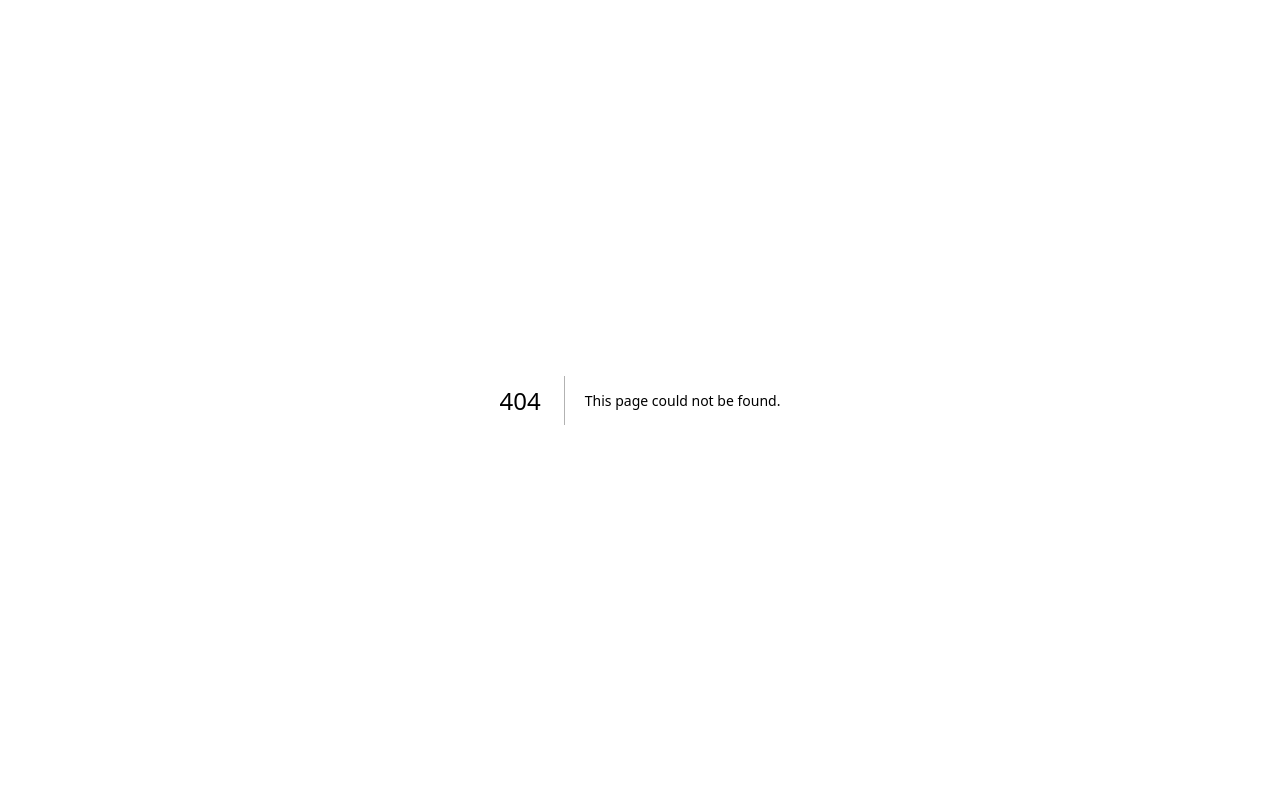
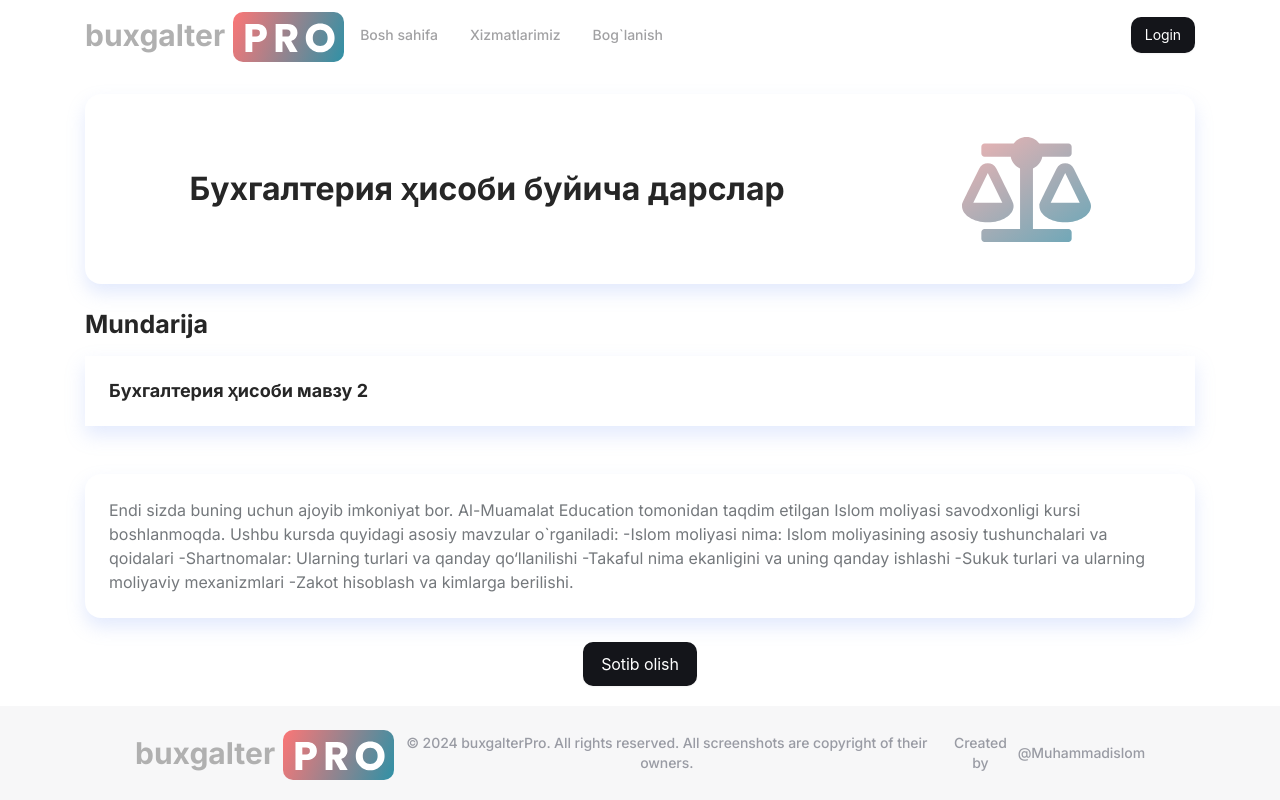
Before and after one commit to xojimuhammedov/buxgalter, a Next.js app: page /lesson/1 in a window 1280 px wide. Before the commit this address had no page. Built offline with nearby package versions, Linux system fonts and the light colour scheme.

Commit message:
add fixed

```diff
--- a/src/components/Footer.jsx
+++ b/src/components/Footer.jsx
@@ -76,10 +76,4 @@ const css = {
       textDecoration: 'none'
     }
   },
-  name: {
-    color: '#B0B0B0',
-    fontSize: '30px',
-    lineHeight: '45px',
-    fontFamily: 'Inter, sans-serif'
-  }
 };
--- a/src/components/Navbar.jsx
+++ b/src/components/Navbar.jsx
@@ -1,5 +1,4 @@
-import { Box, Button, Flex, Heading, Link } from '@chakra-ui/react';
-import Image from 'next/image';
+import { Box, Button, Flex, Heading, Link, Image } from '@chakra-ui/react';
 import React from 'react';
 import BuxgalterProIcon from '@/assets/pro.svg';
 import { useRouter } from 'next/router';
@@ -13,7 +12,7 @@ function Navbar() {
           <Flex alignItems={'center'}>
             <Link href="/" {...css.link}>
               <Heading {...css.name}>buxgalter</Heading>
-              <Image src={BuxgalterProIcon} alt="BuxgalterProIcon" />
+              <Image src={BuxgalterProIcon.src} alt="BuxgalterProIcon" />
             </Link>
             <Link {...css.links} href="/">
               Bosh sahifa
--- a/src/pages/course/_components/Contents.jsx
+++ b/src/pages/course/_components/Contents.jsx
@@ -4,11 +4,11 @@ import React from 'react';
 function Contents() {
   return (
     <Box p={'24px 0'}>
-      <Heading {...css.title}>Mundarija</Heading>
+      <Heading {...css.title}>Darslar ro`yhati</Heading>
       <Box {...css.box}>
         <Flex align={'center'} justifyContent={'space-between'}>
           <Heading {...css.name}>Бухгалтерия ҳисоби мавзу 2</Heading>
-          <Link {...css.link}>Batafsil</Link>
+          <Link href='/lesson/1' {...css.link}>Batafsil</Link>
         </Flex>
       </Box>
     </Box>
--- /dev/null
+++ b/src/pages/lesson/[id]/index.jsx
@@ -0,0 +1,118 @@
+import Footer from '@/components/Footer';
+import Navbar from '@/components/Navbar';
+import { Box, Flex, Heading, Image, Link, Text } from '@chakra-ui/react';
+import Head from 'next/head';
+import React from 'react';
+import OneIcon from '@/assets/1.svg';
+import Contents from '../_components/Content';
+
+function CourseAbout() {
+  return (
+    <>
+      <Head>
+        <title>buxgalter Pro</title>
+        <meta name="description" content="Generated by create next app" />
+        <meta name="viewport" content="width=device-width, initial-scale=1" />
+        <link rel="icon" href="/favicon.ico" />
+      </Head>
+      <nav>
+        <Navbar />
+      </nav>
+      <main className="main">
+        <Box p={'24px 0'}>
+          <Box className="container">
+            <Flex {...css.box}>
+              <Heading {...css.name}>Бухгалтерия ҳисоби буйича дарслар</Heading>
+              <Image src={OneIcon.src} alt="OneIcon" />
+            </Flex>
+            <Contents />
+            <Box {...css.bottom}>
+              <Text {...css.text}>
+                Endi sizda buning uchun ajoyib imkoniyat bor. Al-Muamalat Education tomonidan taqdim
+                etilgan Islom moliyasi savodxonligi kursi boshlanmoqda. Ushbu kursda quyidagi asosiy
+                mavzular o`rganiladi: -Islom moliyasi nima: Islom moliyasining asosiy tushunchalari
+                va qoidalari -Shartnomalar: Ularning turlari va qanday qo‘llanilishi -Takaful nima
+                ekanligini va uning qanday ishlashi -Sukuk turlari va ularning moliyaviy
+                mexanizmlari -Zakot hisoblash va kimlarga berilishi.
+              </Text>
+            </Box>
+            <Flex justifyContent={'center'} mt={"24px"} >
+              <Link {...css.link}>Sotib olish</Link>
+            </Flex>
+          </Box>
+        </Box>
+      </main>
+      <footer>
+        <Footer />
+      </footer>
+    </>
+  );
+}
+
+export default CourseAbout;
+
+const css = {
+  name: {
+    color: '#262626',
+    fontSize: '32px',
+    lineHeight: '38px',
+    fontFamily: 'Inter, sans-serif'
+  },
+  box: {
+    alignItems: 'center',
+    gap: '16px',
+    width: '100%',
+    boxShadow: 'rgba(144, 173, 248, 0.25) 0px 9px 18px 0px',
+    background: '#fff',
+    height: '190px',
+    padding: '24px',
+    borderRadius: '16px',
+    justifyContent: 'space-around'
+  },
+  bottom: {
+    width: '100%',
+    boxShadow: 'rgba(144, 173, 248, 0.25) 0px 9px 18px 0px',
+    background: '#fff',
+    padding: '24px',
+    borderRadius: '16px',
+    marginTop: '24px'
+  },
+  title: {
+    color: '#262626',
+    fontSize: '25px',
+    lineHeight: '38px',
+    fontFamily: 'Inter, sans-serif',
+    marginBottom: '16px'
+  },
+  text: {
+    color: '#74787c',
+    fontSize: '16px',
+    lineHeight: '24px',
+    fontFamily: 'Inter, sans-serif'
+  },
+  link: {
+    borderRadius: 'var(--radius-lg, 10px)',
+    background: '#14151A',
+    boxShadow: '0px 1px 2px 0px rgba(20, 21, 26, 0.05)',
+    fontSize: '16px',
+    lineHeight: '24px',
+    fontWeight: 400,
+    letterSpacing: '-0.07px',
+    color: '#fff',
+    padding: 'var(--spacing-6, 8px) var(--spacing-10, 16px)',
+    transition: '0.3s all ease-in-out',
+    border: '2px solid var(--border-action-focus-light, #14151A)',
+    cursor: 'pointer',
+    height: 'auto',
+    _hover: {
+      background: '#fff',
+      color: '#14151A',
+      border: '2px solid var(--border-action-focus-light, #B78AF0)'
+    },
+    _focus: {
+      border: '1px solid var(--border-action-focus-light, #B78AF0)',
+      background: '#14151A',
+      boxShadow: '0px 0px 0px 2px rgba(200, 178, 255, 0.50)'
+    }
+  }
+};
--- /dev/null
+++ b/src/pages/lesson/_components/Content.jsx
@@ -0,0 +1,37 @@
+import { Box, Flex, Heading, Link } from '@chakra-ui/react';
+import React from 'react';
+
+function Contents() {
+  return (
+    <Box p={'24px 0'}>
+      <Heading {...css.title}>Mundarija</Heading>
+      <Box {...css.box}>
+        <Heading {...css.name}>Бухгалтерия ҳисоби мавзу 2</Heading>
+      </Box>
+    </Box>
+  );
+}
+
+export default Contents;
+
+const css = {
+  title: {
+    color: '#262626',
+    fontSize: '25px',
+    lineHeight: '32px',
+    marginBottom: '16px',
+    fontFamily: 'Inter, sans-serif'
+  },
+  box: {
+    width: '100%',
+    boxShadow: 'rgba(144, 173, 248, 0.25) 0px 9px 18px 0px',
+    background: '#fff',
+    padding: '24px'
+  },
+  name: {
+    color: '#262626',
+    fontSize: '18px',
+    lineHeight: '22px',
+    fontFamily: 'Inter, sans-serif'
+  }
+};
```
